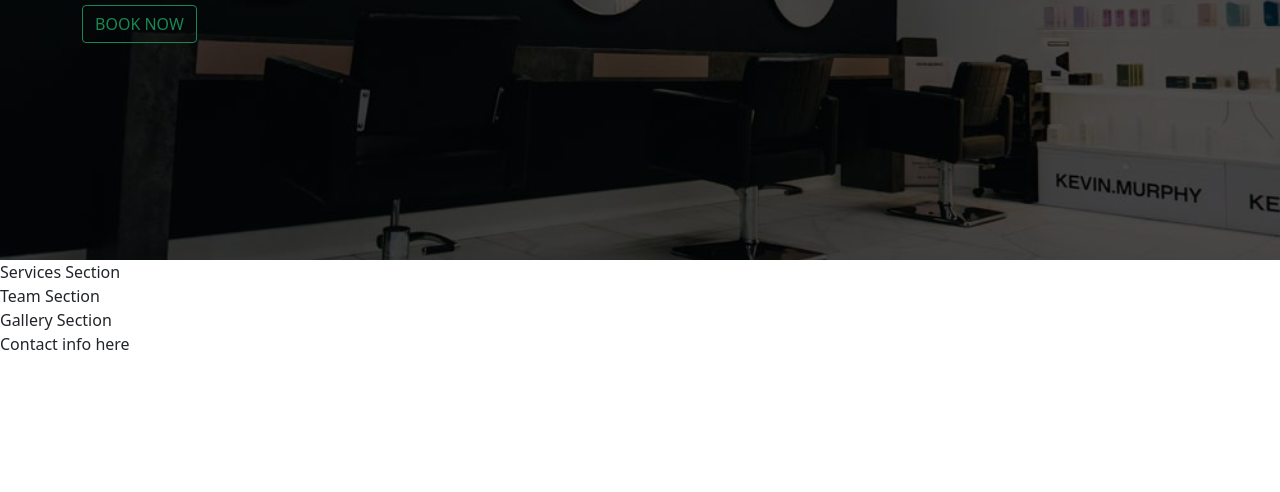
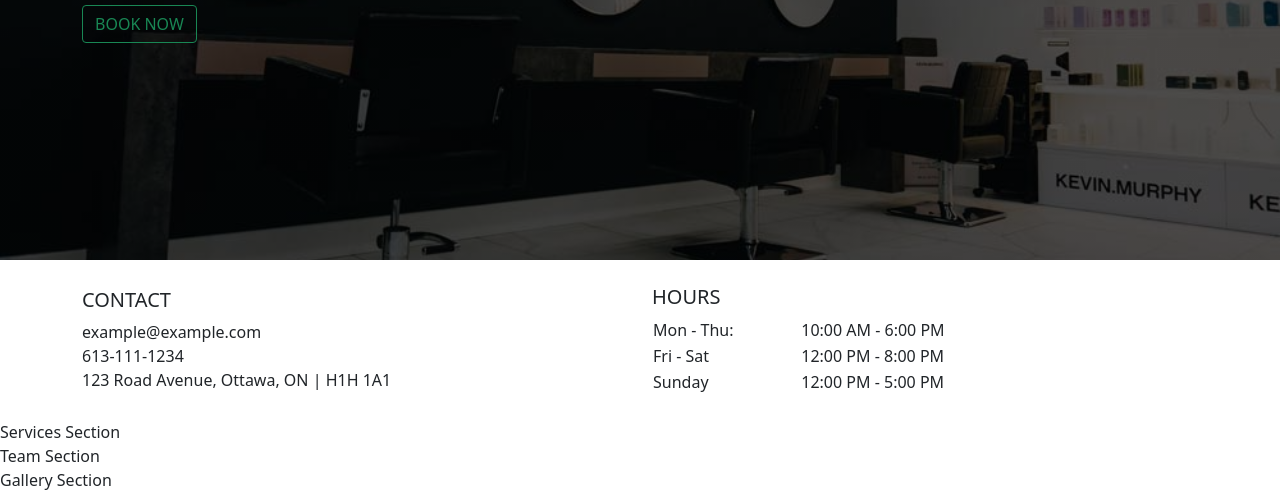
Before and after one commit to rocioferreiro/SEG3125Lab04, a plain HTML site: page docs/index.html in a window 1280 px wide. Shown: the part 376-868 px from the top of the page. Before the commit the page ends 800 px from the top, so only its background shows below. Drawn offline with nearby package versions, Linux system fonts and the light colour scheme.

Commit message:
Styled contact section

```diff
--- a/docs/index.html
+++ b/docs/index.html
@@ -17,7 +17,7 @@
   <div class="containter">
     <nav class="navbar navbar-expand-lg navbar-light bg-light">
       <div class="container-fluid">
-      <a class="navbar-brand" href=""><img src="./images/logo.png" width="50px" height="50px"/></a>
+        <a class="navbar-brand" href=""><img src="./images/logo.png" width="50px" height="50px" /></a>
         <ul class="navbar-nav ms-auto">
 
           <li class="nav-item">
@@ -33,7 +33,7 @@
           </li>
 
           <li class="nav-item">
-          <a class="nav-link" href="#">Contact</a>
+            <a class="nav-link" href="#contact">Contact</a>
           </li>
 
           <li class="nav-item">
@@ -44,7 +44,6 @@
 
       </div>
     </nav>
-
     <header class="masthead text-white">
       <div class="container h-100">
         <div class="row h-100 align-items-center">
@@ -57,6 +56,51 @@
         </div>
       </div>
     </header>
+    <div id="contact">
+      <div class="contact-details container h-100">
+        <div class="row h-100 align-items-center">
+
+          <div class="col-6 text-start">
+            <h5 class="font-weight-bold">CONTACT</h5>
+            <ul class="navbar-nav ">
+
+            <li><a class="link-dark text-decoration-none" href="mailto:example@example.com">
+              example@example.com
+            </a></li>
+            <li><a class="link-dark text-decoration-none" href="tel:6133331111">
+              613-111-1234
+            </a></li>
+            <li>123 Road Avenue,
+              Ottawa, ON |
+              H1H 1A1</li>
+          </ul>
+          </div>
+
+          <div class="col-6 text-start">
+            <h5 class="font-weight-bold">HOURS</h5>
+            <table style="width:75%;">
+
+                <tr>
+                  <td>Mon - Thu:</td>
+                  <td>10:00 AM - 6:00 PM</td>
+                </tr>
+                <tr>
+                  <td>Fri - Sat</td>
+                  <td>12:00 PM - 8:00 PM</td>
+                </tr>
+                <tr>
+                  <td>Sunday</td>
+                  <td>12:00 PM - 5:00 PM</td>
+                </tr>
+
+
+            </table>
+          </div>
+
+        </div>
+
+      </div>
+    </div>
     <div>
       Services Section
     </div>
@@ -69,9 +113,7 @@
 
 
 
-<footer>
-  Contact info here
-</footer>
+
   </div>
   <!-- Bootstrap Bundle with Popper -->
   <script src="https://cdn.jsdelivr.net/npm/bootstrap@5.1.3/dist/js/bootstrap.bundle.min.js"
--- a/docs/styles/style.css
+++ b/docs/styles/style.css
@@ -1,8 +1,13 @@
+html {
+  scroll-behavior: smooth;
+}
 .masthead {
     height: 70vh;
-    min-height: 500px;
     background-image:  linear-gradient(rgba(0,0,0,.7), rgba(0,0,0,.7)), url('../images/masthead.jpg');
     background-size: cover;
     background-position: center;
     background-repeat: no-repeat;
   }
+#contact{
+  height:20vh;
+}
```
Lines whose indentation alone changed are shown as unchanged.
